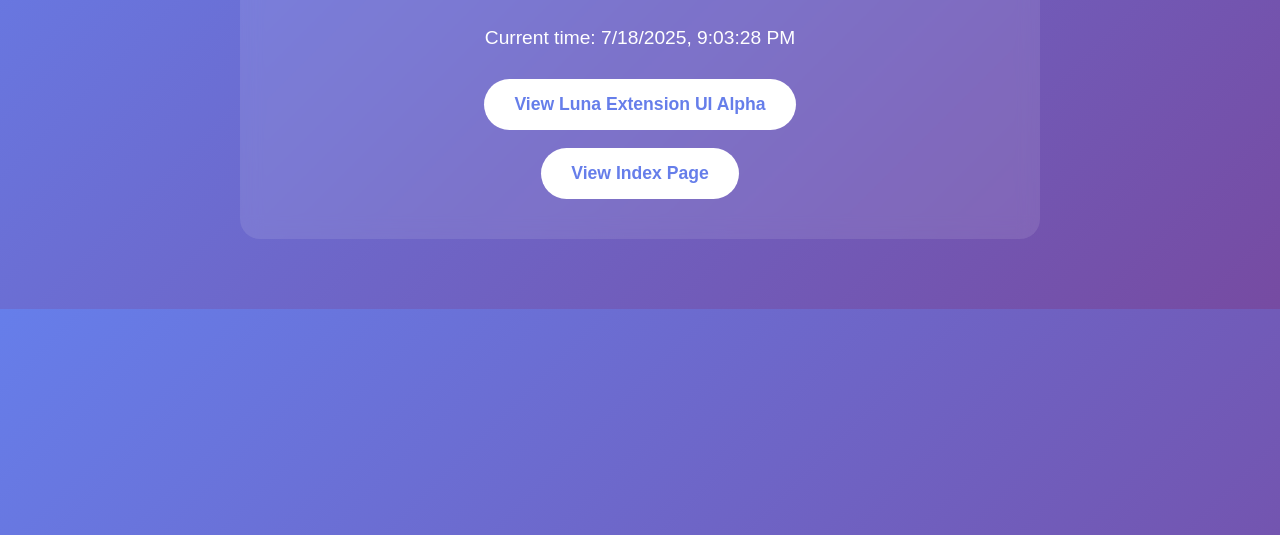
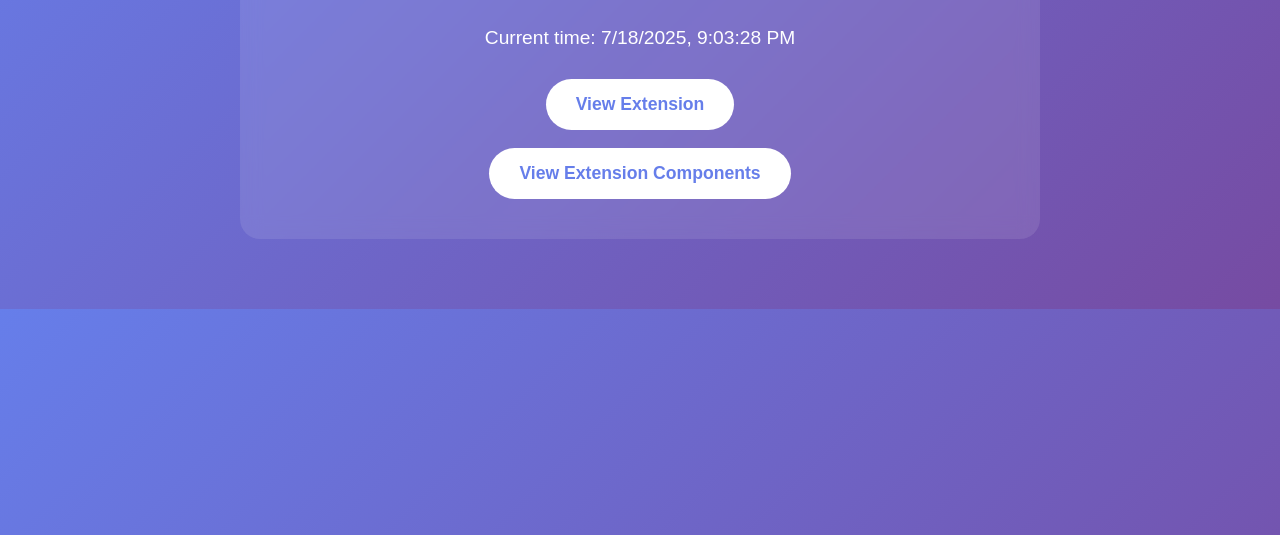
Before and after one commit to kayla-formative/test-ext, a plain HTML site: page test.html in a window 1280 px wide. Shown: the part 265-800 px from the top of the page. Drawn offline with Linux system fonts and the light colour scheme.

Commit message:
Update button labels: View Extension and View Extension Components

```diff
--- a/test.html
+++ b/test.html
@@ -51,9 +51,9 @@
         <h1>🎉 Luna Extension UI</h1>
         <p>Welcome to the Luna Extension UI showcase! This page serves as the entry point to view the Luna Extension UI Alpha design system.</p>
         <p>Current time: <span id="time"></span></p>
-        <a href="luna-extension-ui.html" class="button">View Luna Extension UI Alpha</a>
+        <a href="luna-extension-ui.html" class="button">View Extension</a>
         <br><br>
-        <a href="index.html" class="button">View Index Page</a>
+        <a href="index.html" class="button">View Extension Components</a>
     </div>
 
     <script>
```
